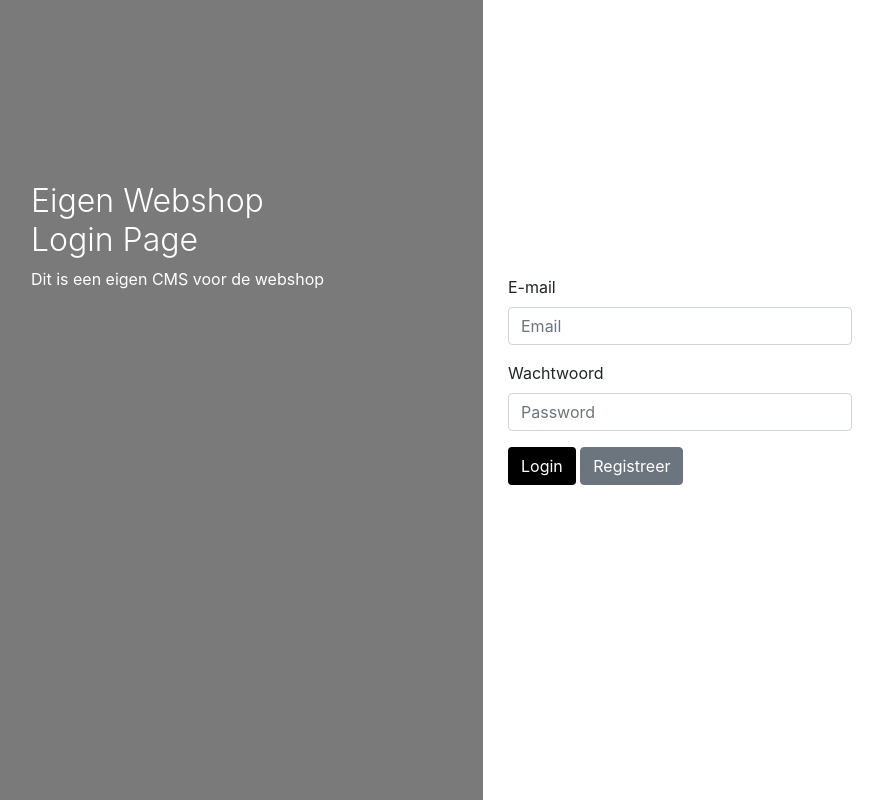
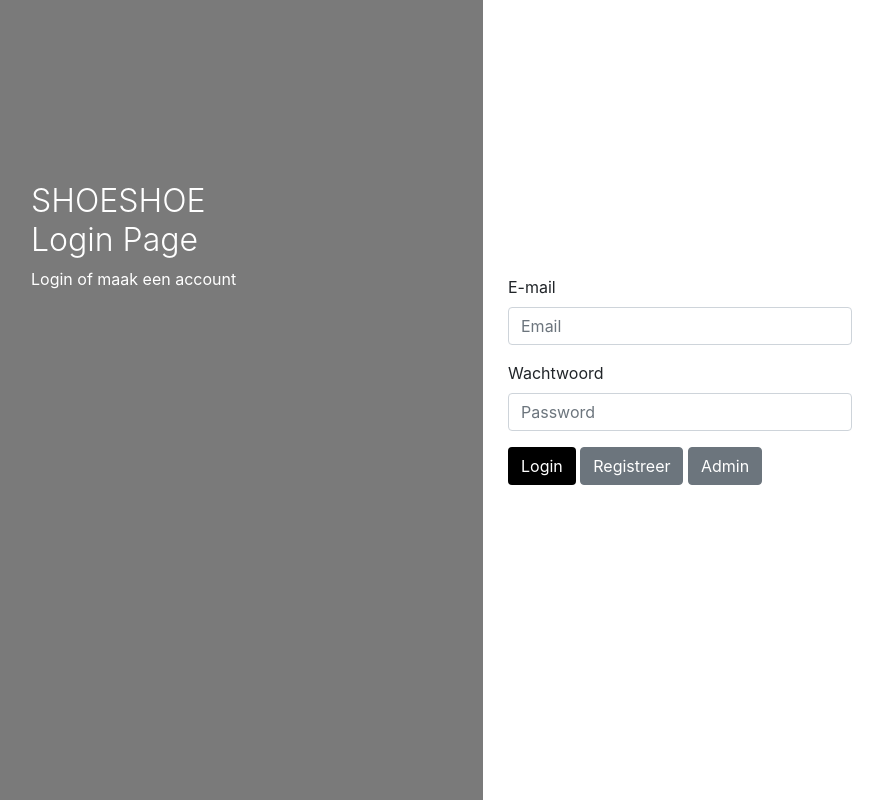
Before and after one commit to DaphneMol/PHPP1, a PHP site: page /Periode/login.php in a window 1280 px wide. Shown: the whole page, without its empty margins (29-912 px from the left). Run offline with PHP 8.4, Linux system fonts and the light colour scheme.

Commit message:
Fixed both logins

```diff
--- a/views/login.php
+++ b/views/login.php
@@ -46,8 +46,8 @@ if (!empty($_POST)) {
 <body>
     <div class="sidenav">
         <div class="login-main-text">
-            <h2>Eigen Webshop<br> Login Page</h2>
-            <p>Dit is een eigen CMS voor de webshop</p>
+            <h2>SHOESHOE<br> Login Page</h2>
+            <p>Login of maak een account</p>
         </div>
     </div>
 
@@ -65,6 +65,7 @@ if (!empty($_POST)) {
                     </div>
                     <button type="submit" class="btn btn-black">Login</button>
                     <a href="registratie.php" class="btn btn-secondary">Registreer</a>
+                    <a href="admin/adminlogin.php" class="btn btn-secondary">Admin</a>
                 </form>
             </div>
         </div>
```
Also changed, not shown: views/admin/adminlogin.php (+3 -5 lines).
